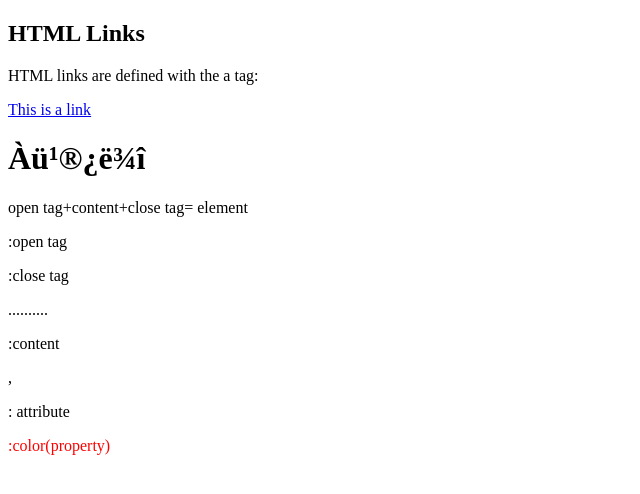
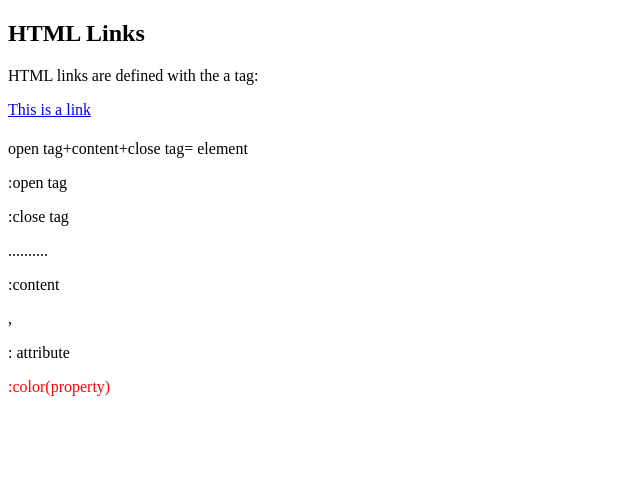
Before and after one commit to yejin0423/yejin423, a plain HTML site: page index.htm in a window 1280 px wide. Shown: the whole page, without its empty margins (0-640 px from the left). Drawn offline with Linux system fonts and the light colour scheme.

Commit message:
Update index.htm

```diff
--- a/index.htm
+++ b/index.htm
@@ -2,7 +2,7 @@
 <html>
 <head>
 <meta charset="utf-8">
-  </head>
+</head>
 <body>
 
 <h2>HTML Links</h2>
@@ -13,7 +13,7 @@
 </body>
 </html>
 
-<h1>Àü¹®¿ë¾î</h1>
+<h1></h1>
 open tag+content+close tag= element
 <p> :open tag
 </p> :close tag
```
